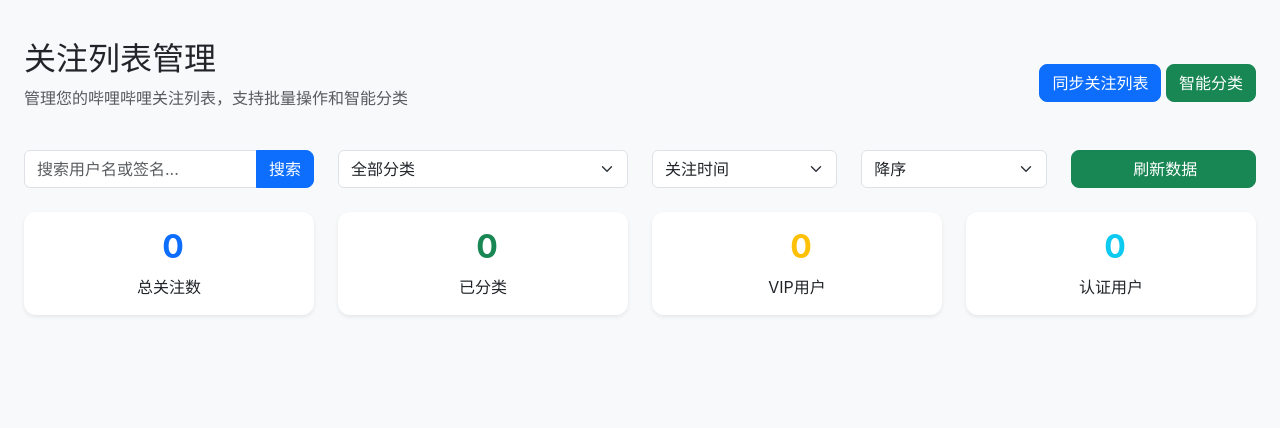
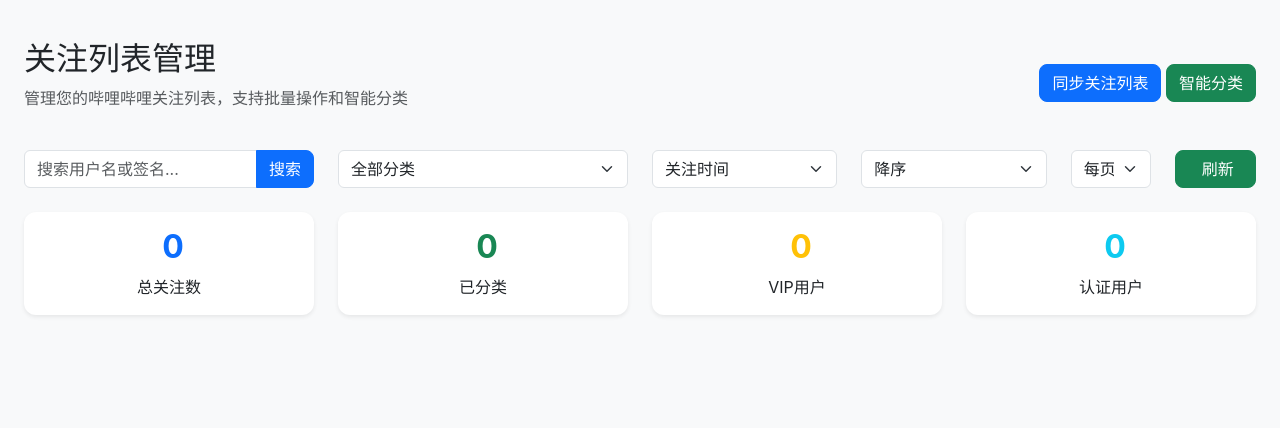
Before and after one commit to YZz-S/Bilibili-batch-operation-tool, a FastAPI app: page /following in a window 1280 px wide. Shown: the part 62-490 px from the top of the page. Run offline with FastAPI, Linux system fonts and the light colour scheme; parts of the project's set-up code (start-up, migrations or seed data) failed here and were passed over.

Commit message:
feat(pagination): 添加每页显示数量选择功能并优化分组统计逻辑
- 在用户关注列表和分组管理页面中新增每页显示数量选择功能，默认设置为50个。
- 优化数据库管理逻辑，确保未分组用户统计仅在缺少默认分组时添加。
- 更新相关HTML和JavaScript代码以支持新的分页功能，提升用户体验。

```diff
--- a/web/static/js/following.js
+++ b/web/static/js/following.js
@@ -12,6 +12,7 @@ let currentSortOrder = 'desc';
 let selectedUsers = new Set();
 let allUsers = [];
 let categories = [];
+let pageSize = 50; // 默认每页50个
 
 /**
  * 加载关注列表
@@ -24,7 +25,7 @@ async function loadFollowingList(silent = false) {
 
         const params = new URLSearchParams({
             page: currentPage,
-            page_size: 20,
+            page_size: pageSize,
             category: currentCategory,
             search: currentSearch,
             sort_by: currentSort,
@@ -782,3 +783,15 @@ async function unfollowUser(uid) {
         hideLoading();
     }
 }
+
+/**
+ * 每页显示数量变化处理
+ */
+function onPageSizeChange() {
+    const pageSizeSelect = document.getElementById('pageSizeSelect');
+    if (pageSizeSelect) {
+        pageSize = parseInt(pageSizeSelect.value);
+        currentPage = 1; // 重置到第一页
+        loadFollowingList();
+    }
+}
--- a/web/templates/following.html
+++ b/web/templates/following.html
@@ -208,9 +208,16 @@
                 <option value="asc">升序</option>
             </select>
         </div>
-        <div class="col-md-2">
+        <div class="col-md-1">
+            <select class="form-select" id="pageSizeSelect" onchange="onPageSizeChange()">
+                <option value="20">每页20个</option>
+                <option value="50" selected>每页50个</option>
+                <option value="100">每页100个</option>
+            </select>
+        </div>
+        <div class="col-md-1">
             <button class="btn btn-success w-100 refresh-btn" id="refreshBtn" onclick="refreshData()" title="刷新数据">
-                <i class="fas fa-sync-alt me-1"></i> 刷新数据
+                <i class="fas fa-sync-alt me-1"></i> 刷新
             </button>
         </div>
     </div>
```
Also changed, not shown: src/database/manager.py (+14 -11 lines), web/static/js/groups.js (+14 -1 lines), web/templates/groups.html (+8 -0 lines).
